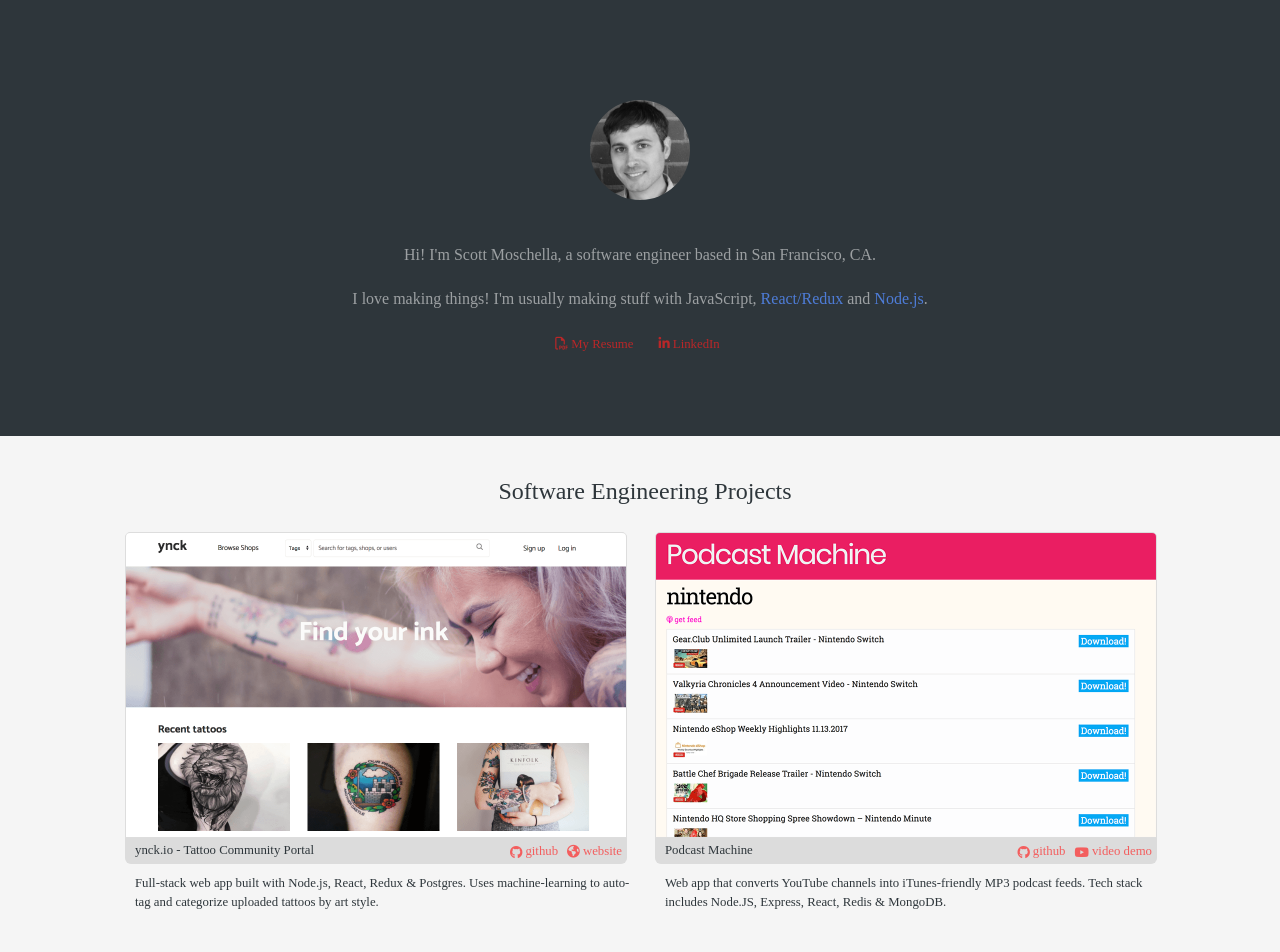
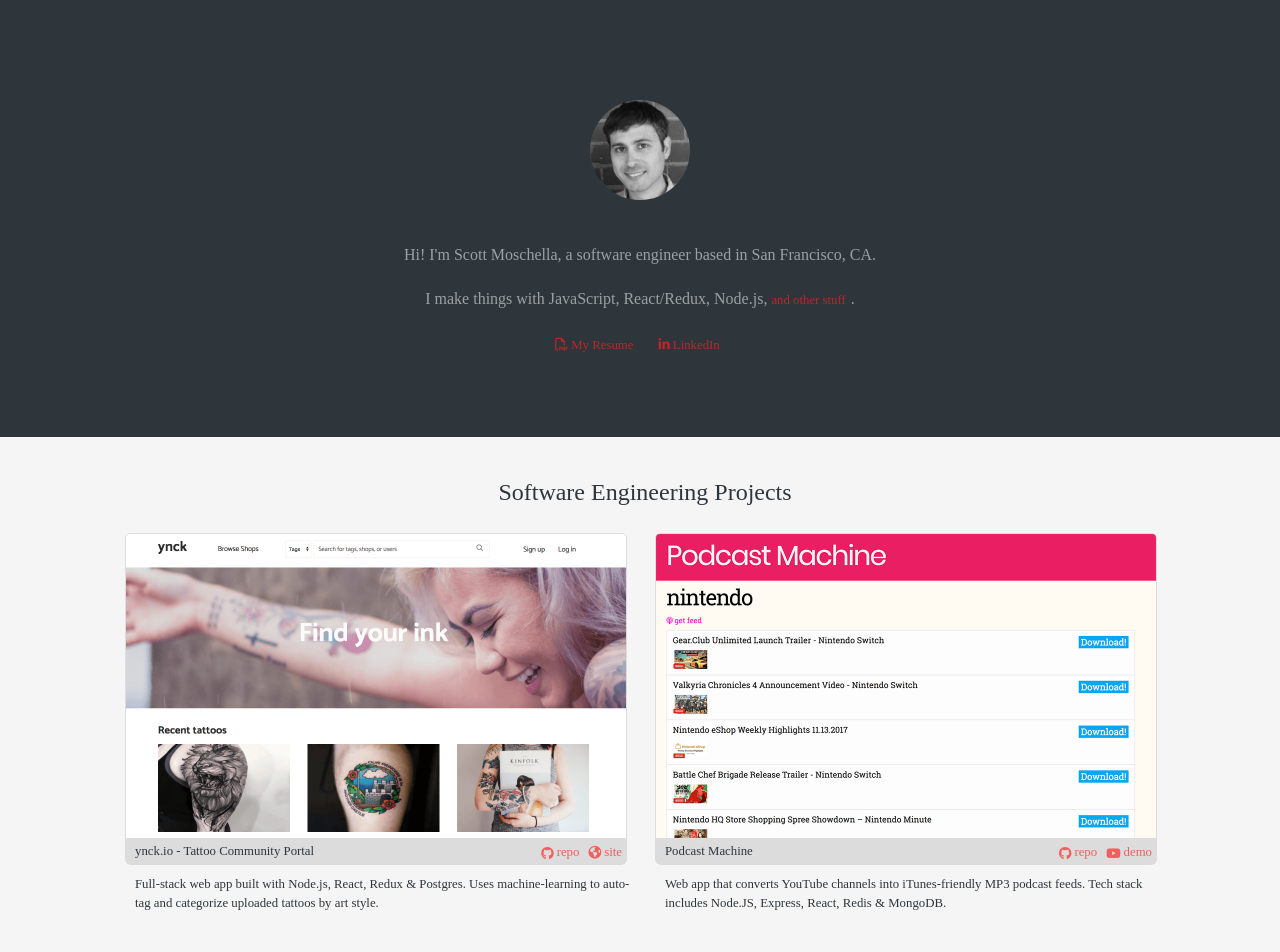
Before and after one commit to plasticbugs/plasticbugs.github.io, a React app: page / in a window 1280 px wide. Shown: the top 952 px of the page. Built offline with nearby package versions, Linux system fonts and the light colour scheme; a web font is replaced by a local one.

Commit message:
Edit some text

```diff
--- a/src/Header.jsx
+++ b/src/Header.jsx
@@ -13,7 +13,7 @@
           Hi! I'm Scott Moschella, a software engineer based in San&nbsp;Francisco,&nbsp;CA.
         </p>
         <p>
-          I love making things! I'm usually making stuff with JavaScript, <span className="highlight">React/Redux</span>&nbsp;and&nbsp;<span className="highlight">Node.js</span>.
+          I make things with JavaScript, React/Redux, Node.js, <a href="#skills">and other stuff</a>.
         </p>
         <p>
           <a href="./images/smoschella_resume.pdf"><i class="fa fa-file-pdf-o fa-2" aria-hidden="true"></i>&nbsp;My Resume</a><a href="https://www.linkedin.com/in/scott-moschella/"><i class="fa fa-linkedin" aria-hidden="true"></i>&nbsp;LinkedIn</a>
--- a/src/Portfolio.jsx
+++ b/src/Portfolio.jsx
@@ -40,7 +40,7 @@
 
   renderLink(link, icon) {
     let classname = `fa fa-${icon} fa-2`;
-    let linktext = icon === 'github' ? icon : 'website';
+    let linktext = icon === 'github' ? 'repo' : 'site';
 
     return (
         <a href={link}>
@@ -58,7 +58,7 @@
     return (
       <div className="youtube-link">
         <ModalVideo videoId={ytlink} isOpen={this.state.isOpen} onClose={() => this.setState({isOpen: false})}/>
-        <a href="#" onClick={this.openModal}><i className="fa fa-youtube-play fa-2" aria-hidden={true}></i>video demo</a>
+        <a href="#" onClick={this.openModal}><i className="fa fa-youtube-play fa-2" aria-hidden={true}></i>demo</a>
       </div>
     )
   }
```
Also changed, not shown: js/bundle.js.
